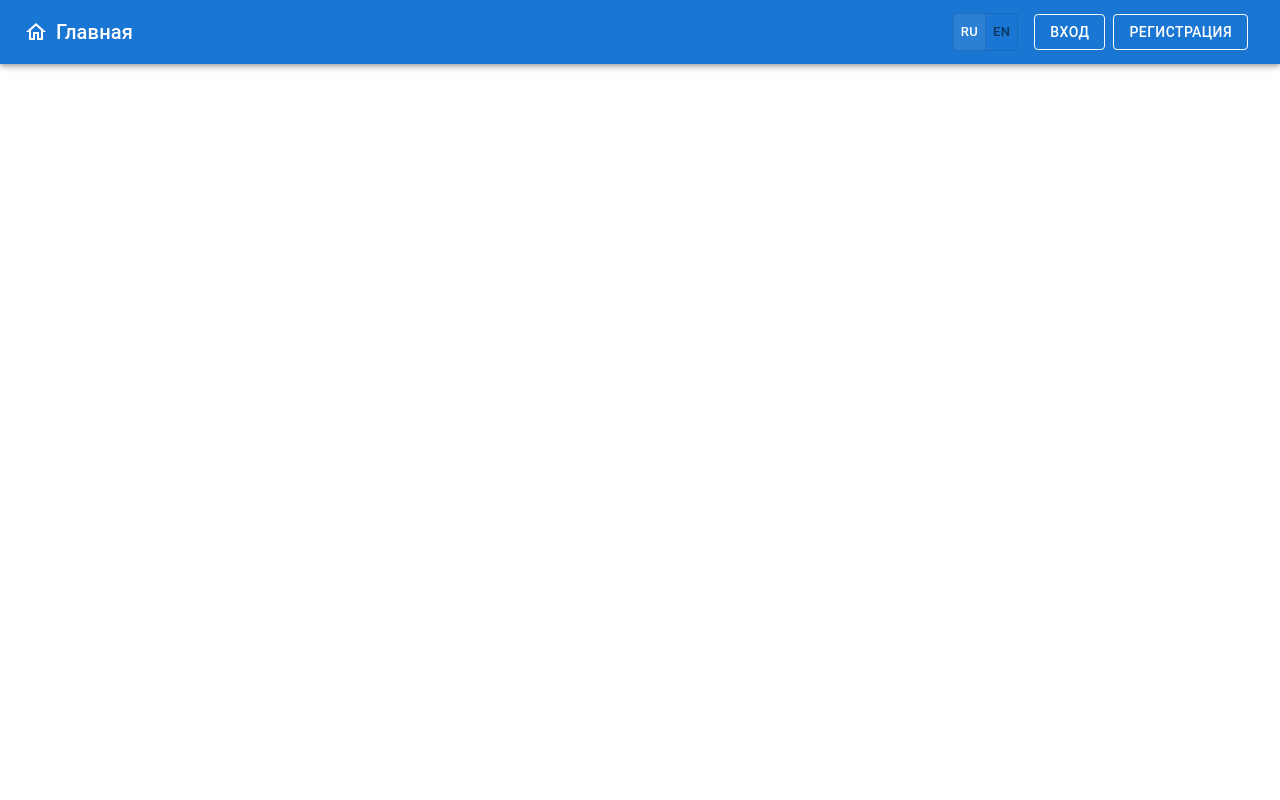
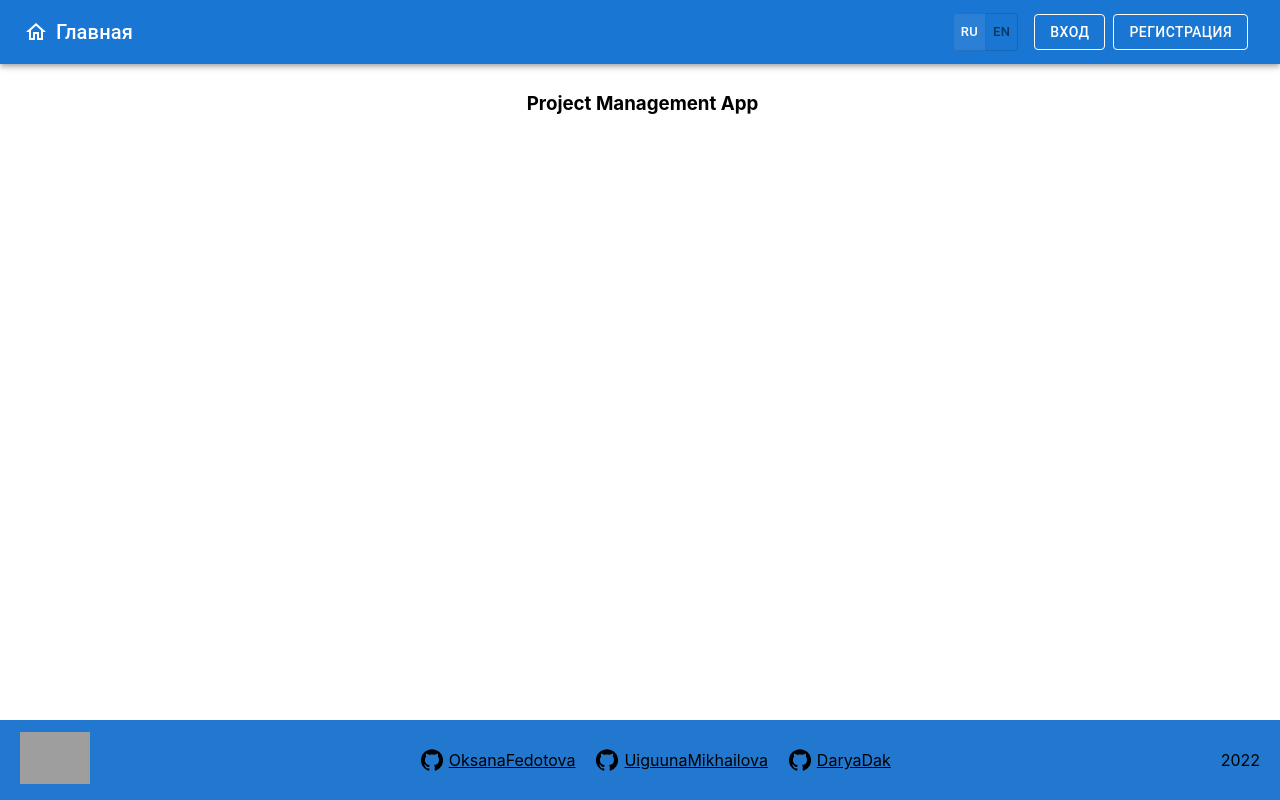
Before and after one commit to OksanaFedotova/project-management-app, a React (Create React App) app: page / in a window 1280 px wide. Built offline with nearby package versions, Linux system fonts and the light colour scheme; grey boxes are pictures that could not be loaded.

Commit message:
feat: add footer

```diff
--- /dev/null
+++ b/src/components/Footer/Footer.css
@@ -0,0 +1,24 @@
+
+.footer {
+    height: 10vh;
+    width: 100wv;
+    display: flex;
+    flex-direction: row;
+    justify-content: space-between;
+    align-items: center;
+    padding: 0 20px;
+    background-color: #2278cf;
+}
+
+.github-links-box {
+    display: flex;
+    flex-direction: row;
+    column-gap: 20px;
+}
+
+.github-link {
+    display: flex;
+    flex-direction: row;
+    align-items: center;
+    column-gap: 5px;
+}
--- a/src/components/Footer/Footer.tsx
+++ b/src/components/Footer/Footer.tsx
@@ -1,12 +1,36 @@
 import React from "react";
+import { Box, Link, Icon } from "@mui/material";
+import GitHubIcon from '@mui/icons-material/GitHub';
+import './Footer.css';
 
 const Footer = () => {
     return(
-        <div>
-            <footer>
-
-            </footer>
-        </div>
+        <footer className="footer">
+            <Box>
+                <img src={'https://rs.school/images/rs_school_js.svg'} width='70px' alt="rs-logo"></img>
+            </Box>
+            <Box className="github-links-box">
+                    <Link href="https://github.com/oksanafedotova" color="inherit" className="github-link">
+                           <Icon>
+                                <GitHubIcon />
+                            </Icon>
+                        OksanaFedotova
+                        </Link>
+                        <Link href="https://github.com/UiguunaMikhailova" color="inherit"  className="github-link">
+                        <Icon>
+                                <GitHubIcon />
+                            </Icon>
+                        UiguunaMikhailova
+                        </Link>
+                        <Link href="https://github.com/daryadak" color="inherit"  className="github-link">
+                        <Icon>
+                                <GitHubIcon />
+                            </Icon>
+                        DaryaDak
+                        </Link>
+                        </Box>
+                        <Box>2022</Box>
+        </footer>
     )
 }
 
--- a/src/components/Header/Header.tsx
+++ b/src/components/Header/Header.tsx
@@ -23,6 +23,7 @@ const Header = () => {
       setAlignment(newAlignment);
     };
     return(
+      <header>
         <AppBar position="static">
             <Toolbar>
                 <HomeOutlinedIcon />
@@ -46,8 +47,8 @@ const Header = () => {
                 <Buttons text="Вход" />
                 <Buttons text="Регистрация" />
             </Toolbar>
-
         </AppBar>
+        </header>
     )
 }
 
--- /dev/null
+++ b/src/components/Layout/Layout.css
@@ -0,0 +1,9 @@
+.layout {
+    min-height: 80vh;
+    padding: 0 20px;
+  }
+  .layout > h3 {
+    margin-left: 5px;
+    text-align: center;
+    padding: 20px 0;
+  }
--- /dev/null
+++ b/src/components/Layout/Layout.tsx
@@ -0,0 +1,20 @@
+import React from "react";
+import './Layout.css';
+
+interface ILayout {
+    title: string;
+    content?: string;
+    children?: JSX.Element[];
+  }
+
+  const Layout: React.FC<ILayout> = ({title, content, children}) => {
+      return (
+          <div className="layout">
+            { title? <h3>{title}</h3>: null }
+            <span>{content}</span>
+        <>{children}</>
+        </div>
+      )
+    }
+
+    export default Layout;
--- a/src/index.css
+++ b/src/index.css
@@ -1,5 +1,9 @@
+* {
+  margin: 0;
+  padding: 0;
+  box-sizing: border-box;
+}
 body {
-  margin: 0;
   font-family: -apple-system, BlinkMacSystemFont, 'Segoe UI', 'Roboto', 'Oxygen',
     'Ubuntu', 'Cantarell', 'Fira Sans', 'Droid Sans', 'Helvetica Neue',
     sans-serif;
@@ -7,7 +11,10 @@ body {
   -moz-osx-font-smoothing: grayscale;
 }
 
-code {
-  font-family: source-code-pro, Menlo, Monaco, Consolas, 'Courier New',
-    monospace;
+
+#root {
+  display: flex;
+  flex-direction: column;
+  justify-content: space-between;
+  min-height: 100vh;
 }
--- a/src/routes/HomePage/HomePage.tsx
+++ b/src/routes/HomePage/HomePage.tsx
@@ -1,12 +1,14 @@
 import React from "react";
 import Header from "../../components/Header/Header";
 import Footer from "../../components/Footer/Footer";
+import Layout from "../../components/Layout/Layout";
 
 
 const HomePage = () => {
     return(
         <>
         <Header />
+        <Layout title="Project Management App"/>
         <Footer />
         </>
     )
```
